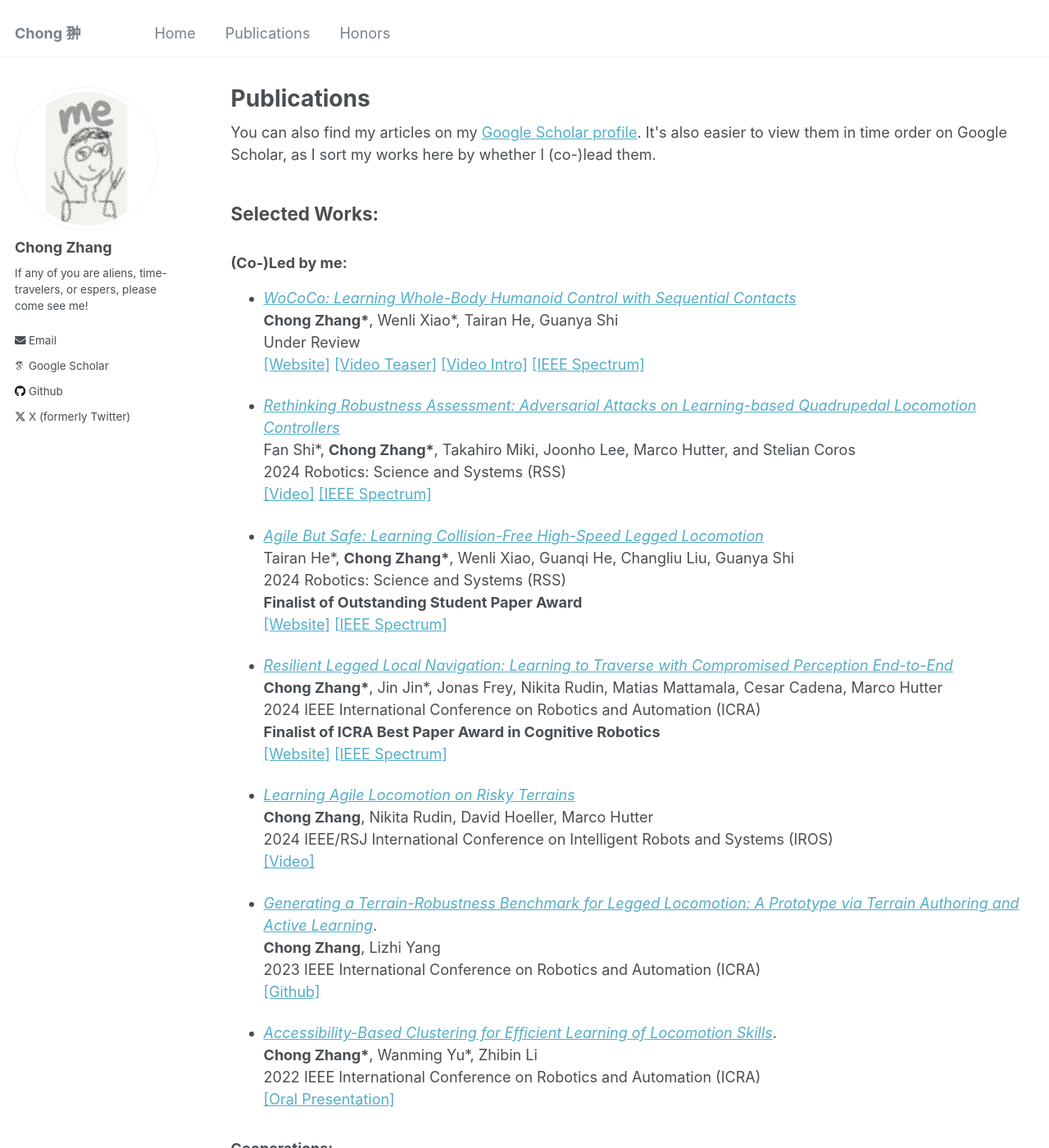
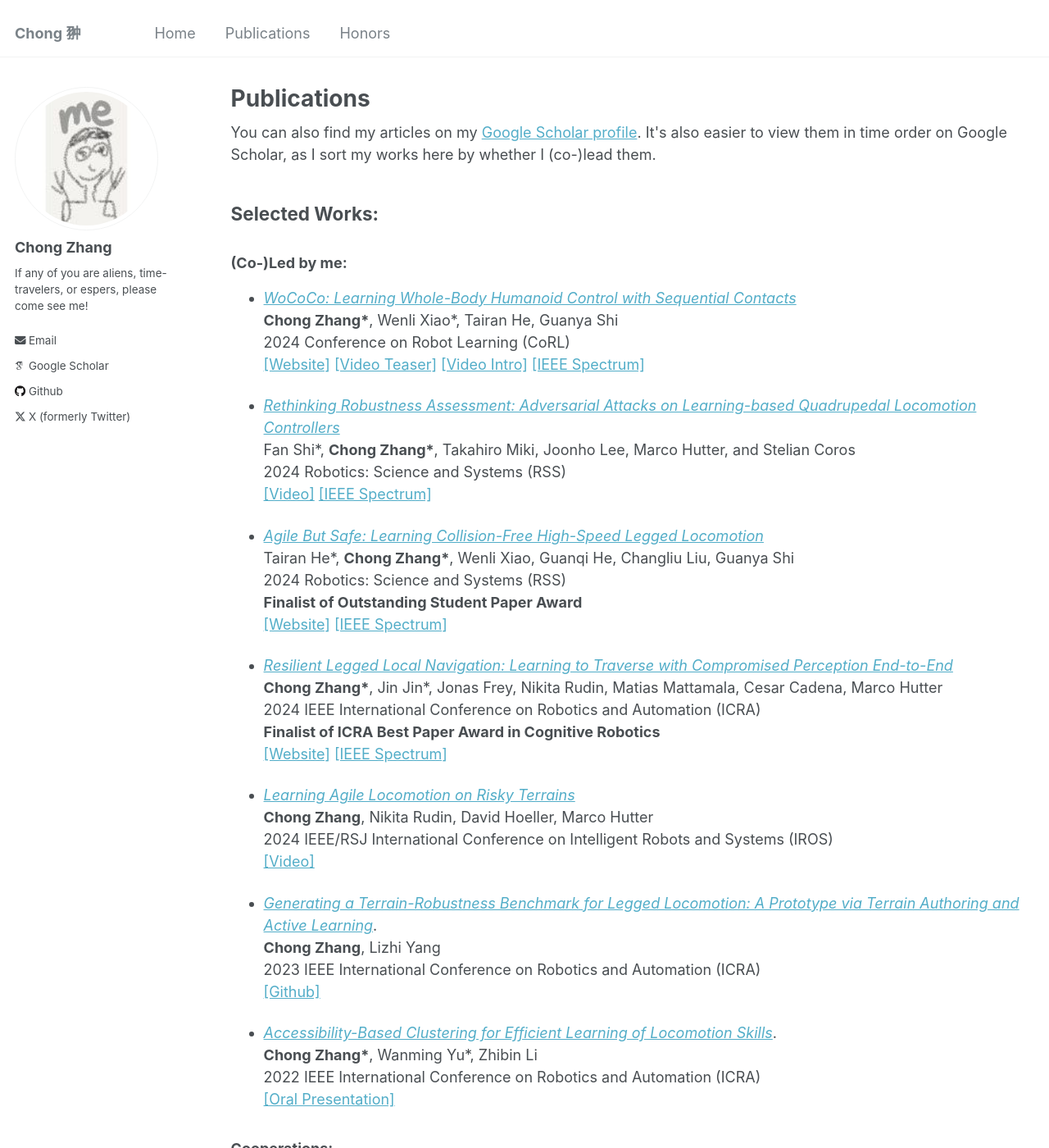
Before and after one commit to zita-ch/zita-ch.github.io, a Jekyll site: the page built from _pages/publications.md, in a window 1280 px wide and 1400 px high. Shown: the whole window at 82% size. Built offline with Jekyll 4.4.1, drawn with Linux system fonts in a browser that asks for light colours; some web fonts are replaced; some of the changed text lies outside the part shown.

Commit message:
update corl acceptance

```diff
--- a/_pages/publications.md
+++ b/_pages/publications.md
@@ -19,7 +19,7 @@ author_profile: true
 
 + [_WoCoCo: Learning Whole-Body Humanoid Control with Sequential Contacts_](https://arxiv.org/abs/2406.06005)
   **Chong Zhang\***, Wenli Xiao\*, Tairan He, Guanya Shi
-  Under Review
+  2024 Conference on Robot Learning (CoRL)
   [\[Website\]](https://lecar-lab.github.io/wococo/) [\[Video Teaser\]](https://youtu.be/L18X-QbXqPI?feature=shared/) [\[Video Intro\]](https://youtu.be/_S6DNhPDuTw?feature=shared/) [\[IEEE Spectrum\]](https://spectrum.ieee.org/video-friday-drone-vs-flying-canoe)
 
 + [_Rethinking Robustness Assessment: Adversarial Attacks on Learning-based Quadrupedal Locomotion Controllers_](https://arxiv.org/abs/2405.12424)
@@ -61,7 +61,7 @@ author_profile: true
 
 + [_OmniH2O: Universal and Dexterous Human-to-Humanoid Whole-Body Teleoperation and Learning_](https://omni.human2humanoid.com/resources/OmniH2O_paper.pdf)
   Tairan He\*, Zhengyi Luo\*, Xialin He\*, Wenli Xiao, **Chong Zhang**, Weinan Zhang, Kris Kitani, Changliu Liu, Guanya Shi
-  Under Review
+  2024 Conference on Robot Learning (CoRL)
   [\[Website: omni.human2humanoid.com\]](https://omni.human2humanoid.com/) [\[IEEE Spectrum\]](https://spectrum.ieee.org/video-friday-drone-vs-flying-canoe)
 
 + [_Learning Human-to-Humanoid Real-Time Whole-Body Teleoperation_](https://human2humanoid.com/resources/H2O_paper.pdf)
```
